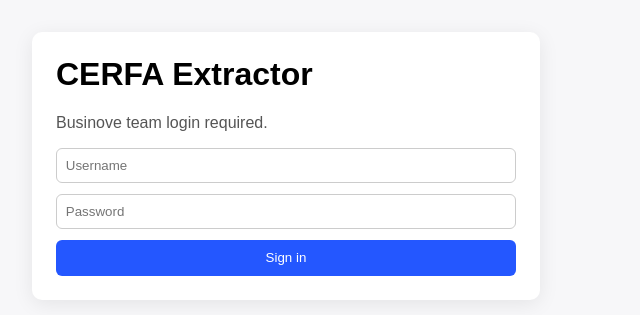
After one commit to eden-muyard/cerfa-extractor-app, a FastAPI app: template templates/login.html in a window 1280 px wide. The commit adds this page. Shown: the top 315 px of the page, without its empty margins (0-640 px from the left). Run offline with FastAPI, Linux system fonts and the light colour scheme; the template is opened without the code that fills it, so the values that code supplies are empty.

Commit message:
Add team login, upload safeguards, and required-fields warnings

```diff
--- a/app.py
+++ b/app.py
@@ -1,10 +1,14 @@
+from io import BytesIO
 from pathlib import Path
-from io import BytesIO
+from datetime import datetime, timedelta
+import os
+import secrets
 
 from fastapi import FastAPI, File, Form, Request, UploadFile
 from fastapi.responses import HTMLResponse, RedirectResponse, StreamingResponse
 from fastapi.templating import Jinja2Templates
 from openpyxl import Workbook
+from starlette.middleware.sessions import SessionMiddleware
 
 from extractor import extract_fields_from_workbook
 from label_config import (
@@ -18,34 +22,80 @@ from storage import append_extraction, list_extractions
 
 BASE_DIR = Path(__file__).resolve().parent
 UPLOAD_DIR = BASE_DIR / "uploads"
+MAX_UPLOAD_BYTES = int(os.getenv("MAX_UPLOAD_MB", "15")) * 1024 * 1024
+UPLOAD_RETENTION_DAYS = int(os.getenv("UPLOAD_RETENTION_DAYS", "14"))
+SESSION_SECRET = os.getenv("SESSION_SECRET", secrets.token_urlsafe(32))
+APP_USERNAME = os.getenv("APP_USERNAME", "").strip()
+APP_PASSWORD = os.getenv("APP_PASSWORD", "").strip()
+AUTH_ENABLED = bool(APP_USERNAME and APP_PASSWORD)
 
 app = FastAPI(title="CERFA 2069-A-SD Extractor")
+app.add_middleware(
+    SessionMiddleware,
+    secret_key=SESSION_SECRET,
+    max_age=60 * 60 * 12,
+    same_site="lax",
+    https_only=False,
+)
 templates = Jinja2Templates(directory=str(BASE_DIR / "templates"))
+
+
+def is_authenticated(request: Request) -> bool:
+    if not AUTH_ENABLED:
+        return True
+    return request.session.get("authenticated") is True
+
+
+def cleanup_old_uploads() -> None:
+    if UPLOAD_RETENTION_DAYS <= 0:
+        return
+    cutoff = datetime.now() - timedelta(days=UPLOAD_RETENTION_DAYS)
+    for item in UPLOAD_DIR.glob("*"):
+        if not item.is_file():
+            continue
+        modified = datetime.fromtimestamp(item.stat().st_mtime)
+        if modified < cutoff:
+            item.unlink(missing_ok=True)
+
+
+def build_common_context(request: Request) -> dict:
+    fields = load_label_config()
+    required_keys = get_required_field_keys()
+    return {
+        "request": request,
+        "result": None,
+        "error": None,
+        "fields": fields,
+        "message": None,
+        "required_keys": required_keys,
+        "auth_enabled": AUTH_ENABLED,
+        "missing_required_labels": [],
+    }
+
+
+@app.middleware("http")
+async def auth_middleware(request: Request, call_next):
+    if not AUTH_ENABLED:
+        return await call_next(request)
+    public_paths = {"/healthz", "/login"}
+    if request.url.path in public_paths:
+        return await call_next(request)
+    if is_authenticated(request):
+        return await call_next(request)
+    return RedirectResponse(url="/login", status_code=307)
 
 
 @app.on_event("startup")
 def startup() -> None:
     UPLOAD_DIR.mkdir(parents=True, exist_ok=True)
+    cleanup_old_uploads()
     init_database()
     ensure_required_labels()
 
 
 @app.get("/", response_class=HTMLResponse)
 def home(request: Request) -> HTMLResponse:
-    fields = load_label_config()
-    required_keys = get_required_field_keys()
-    return templates.TemplateResponse(
-        request,
-        "index.html",
-        {
-            "request": request,
-            "result": None,
-            "error": None,
-            "fields": fields,
-            "message": None,
-            "required_keys": required_keys,
-        },
-    )
+    return templates.TemplateResponse(request, "index.html", build_common_context(request))
 
 
 @app.get("/healthz")
@@ -55,56 +105,44 @@ def healthz() -> dict[str, str]:
 
 @app.post("/upload", response_class=HTMLResponse)
 async def upload_file(request: Request, file: UploadFile = File(...)) -> HTMLResponse:
-    fields = load_label_config()
-    required_keys = get_required_field_keys()
+    context = build_common_context(request)
     if not file.filename:
-        return templates.TemplateResponse(
-            request,
-            "index.html",
-            {
-                "request": request,
-                "result": None,
-                "error": "No file selected.",
-                "fields": fields,
-                "message": None,
-                "required_keys": required_keys,
-            },
-            status_code=400,
-        )
+        context["error"] = "No file selected."
+        return templates.TemplateResponse(request, "index.html", context, status_code=400)
 
     if not file.filename.lower().endswith((".xlsx", ".xlsm", ".xltx", ".xltm")):
-        return templates.TemplateResponse(
-            request,
-            "index.html",
-            {
-                "request": request,
-                "result": None,
-                "error": "Please upload an Excel file.",
-                "fields": fields,
-                "message": None,
-                "required_keys": required_keys,
-            },
-            status_code=400,
-        )
+        context["error"] = "Please upload an Excel file."
+        return templates.TemplateResponse(request, "index.html", context, status_code=400)
 
-    target_path = UPLOAD_DIR / Path(file.filename).name
-    target_path.write_bytes(await file.read())
+    payload = await file.read()
+    if len(payload) > MAX_UPLOAD_BYTES:
+        max_mb = int(MAX_UPLOAD_BYTES / (1024 * 1024))
+        context["error"] = f"File is too large. Maximum size is {max_mb} MB."
+        return templates.TemplateResponse(request, "index.html", context, status_code=400)
+
+    original_name = Path(file.filename).name
+    unique_name = f"{datetime.now().strftime('%Y%m%d_%H%M%S')}_{secrets.token_hex(4)}_{original_name}"
+    target_path = UPLOAD_DIR / unique_name
+    target_path.write_bytes(payload)
 
     extracted = extract_fields_from_workbook(str(target_path))
-    append_extraction(file.filename, extracted)
+    append_extraction(original_name, extracted)
+    cleanup_old_uploads()
 
-    return templates.TemplateResponse(
-        request,
-        "index.html",
-        {
-            "request": request,
-            "result": extracted,
-            "error": None,
-            "fields": fields,
-            "message": "Extraction saved in database.",
-            "required_keys": required_keys,
-        },
-    )
+    required_label_map = {
+        field["key"]: field["label"]
+        for field in context["fields"]
+        if field["key"] in context["required_keys"]
+    }
+    missing_required_keys = [
+        key for key in sorted(context["required_keys"]) if not (extracted.get(key) or "").strip()
+    ]
+    context["result"] = extracted
+    context["message"] = "Extraction saved in database."
+    context["missing_required_labels"] = [
+        required_label_map.get(key, key) for key in missing_required_keys
+    ]
+    return templates.TemplateResponse(request, "index.html", context)
 
 
 @app.get("/upload")
@@ -120,21 +158,54 @@ async def add_label_route(
     value_type: str = Form("text"),
 ) -> HTMLResponse:
     ok, msg = add_label(label, patterns, value_type)
-    fields = load_label_config()
-    required_keys = get_required_field_keys()
+    context = build_common_context(request)
+    context["error"] = None if ok else msg
+    context["message"] = msg if ok else None
     return templates.TemplateResponse(
         request,
         "index.html",
-        {
-            "request": request,
-            "result": None,
-            "error": None if ok else msg,
-            "fields": fields,
-            "message": msg if ok else None,
-            "required_keys": required_keys,
-        },
+        context,
         status_code=200 if ok else 400,
     )
+
+
+@app.get("/login", response_class=HTMLResponse)
+def login_page(request: Request) -> HTMLResponse:
+    if not AUTH_ENABLED:
+        return RedirectResponse(url="/", status_code=307)
+    if is_authenticated(request):
+        return RedirectResponse(url="/", status_code=307)
+    return templates.TemplateResponse(
+        request,
+        "login.html",
+        {"request": request, "error": None},
+    )
+
+
+@app.post("/login", response_class=HTMLResponse)
+async def login_submit(
+    request: Request,
+    username: str = Form(...),
+    password: str = Form(...),
+) -> HTMLResponse:
+    if not AUTH_ENABLED:
+        return RedirectResponse(url="/", status_code=307)
+    if username == APP_USERNAME and password == APP_PASSWORD:
+        request.session["authenticated"] = True
+        return RedirectResponse(url="/", status_code=303)
+    return templates.TemplateResponse(
+        request,
+        "login.html",
+        {"request": request, "error": "Invalid username or password."},
+        status_code=401,
+    )
+
+
+@app.post("/logout")
+def logout(request: Request) -> RedirectResponse:
+    request.session.clear()
+    target = "/login" if AUTH_ENABLED else "/"
+    return RedirectResponse(url=target, status_code=303)
 
 
 @app.get("/export/extractions.xlsx")
--- /dev/null
+++ b/templates/login.html
@@ -0,0 +1,32 @@
+<!doctype html>
+<html lang="en">
+<head>
+  <meta charset="UTF-8">
+  <meta name="viewport" content="width=device-width, initial-scale=1.0">
+  <title>Businove CERFA Login</title>
+  <style>
+    body { font-family: Arial, sans-serif; margin: 2rem; background: #f7f7f9; }
+    .container { max-width: 460px; background: white; padding: 1.5rem; border-radius: 10px; box-shadow: 0 4px 20px rgba(0, 0, 0, .08); }
+    h1 { margin-top: 0; }
+    .hint { color: #555; margin-top: 0; }
+    .error { background: #ffe5e5; color: #842029; padding: .8rem; border-radius: 6px; margin-bottom: .8rem; }
+    form { margin-top: 1rem; display: grid; gap: .7rem; }
+    input { padding: .55rem; border: 1px solid #ccc; border-radius: 6px; }
+    button { border: 0; padding: .65rem 1rem; background: #2457ff; color: white; border-radius: 6px; cursor: pointer; }
+  </style>
+</head>
+<body>
+  <div class="container">
+    <h1>CERFA Extractor</h1>
+    <p class="hint">Businove team login required.</p>
+    {% if error %}
+      <div class="error">{{ error }}</div>
+    {% endif %}
+    <form method="post" action="/login">
+      <input type="text" name="username" placeholder="Username" required>
+      <input type="password" name="password" placeholder="Password" required>
+      <button type="submit">Sign in</button>
+    </form>
+  </div>
+</body>
+</html>
```
Also changed, not shown: render.yaml (+11 -0 lines), templates/index.html (+17 -1 lines), README.md, 1 other file.
